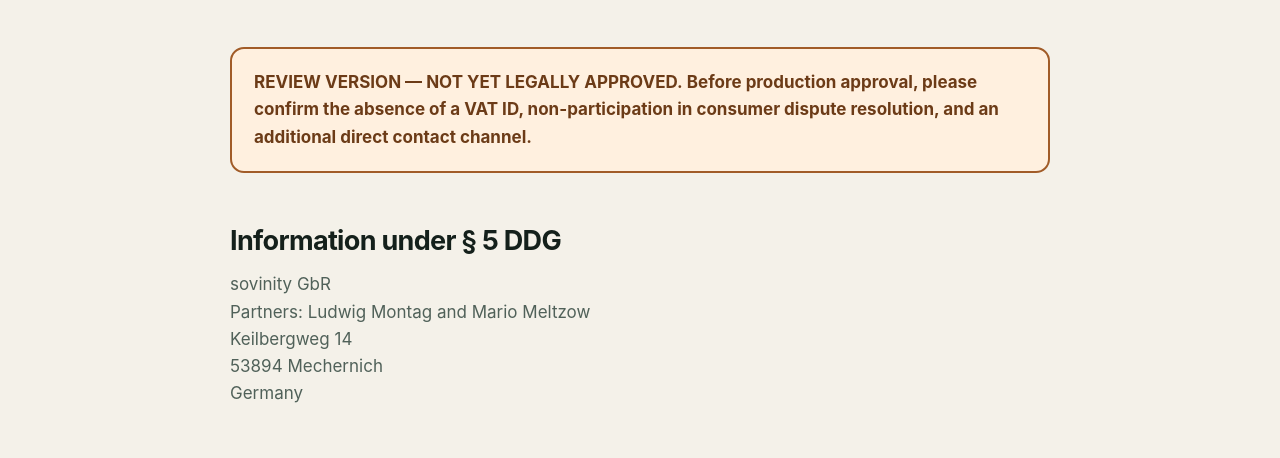
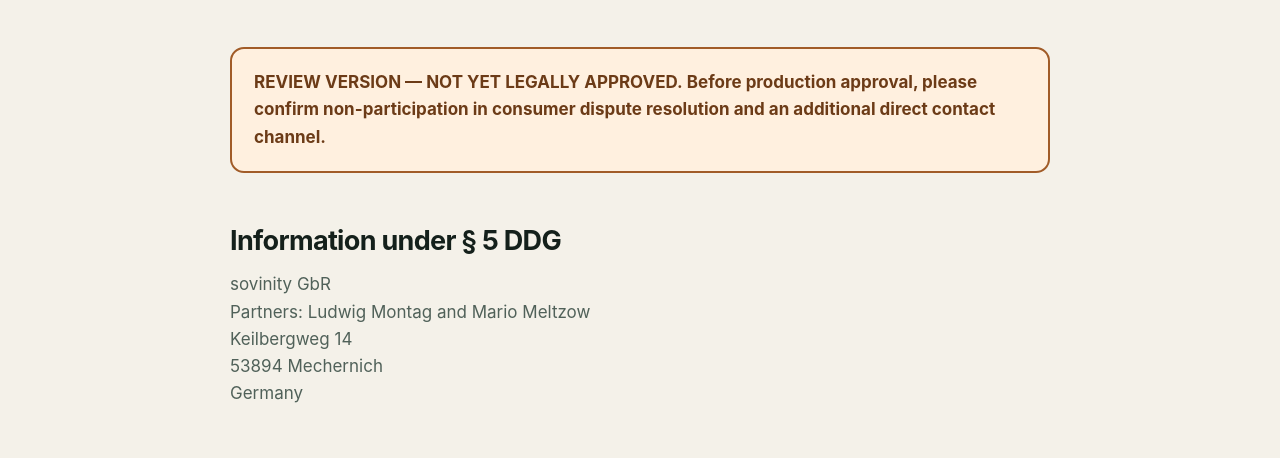
Before and after one commit to sovinityAI/website, a plain HTML site: page en/imprint/index.html in a window 1280 px wide. Shown: the part 325-783 px from the top of the page. Drawn offline with Linux system fonts and the light colour scheme.

Commit message:
Confirm absence of VAT ID

```diff
--- a/en/imprint/index.html
+++ b/en/imprint/index.html
@@ -5,7 +5,7 @@
   <a class="skip-link" href="#main">Skip to content</a>
   <header class="site-header"><nav class="nav container"><a class="wordmark" href="../"><span class="wordmark-mark">S</span><span>sovinity</span></a><div class="nav-links"><a href="../">Home</a><a href="../privacy/">Privacy</a><a class="lang-link" href="../../impressum/" lang="de">DE</a></div></nav></header>
   <main id="main"><header class="legal-hero narrow"><p class="eyebrow">Legal information</p><h1>Imprint</h1></header><article class="legal-content narrow">
-    <div class="draft-notice"><strong>REVIEW VERSION — NOT YET LEGALLY APPROVED.</strong> Before production approval, please confirm the absence of a VAT ID, non-participation in consumer dispute resolution, and an additional direct contact channel.</div>
+    <div class="draft-notice"><strong>REVIEW VERSION — NOT YET LEGALLY APPROVED.</strong> Before production approval, please confirm non-participation in consumer dispute resolution and an additional direct contact channel.</div>
     <h2>Information under § 5 DDG</h2><p>sovinity GbR<br>Partners: Ludwig Montag and Mario Meltzow<br>Keilbergweg 14<br>53894 Mechernich<br>Germany</p>
     <h2>Represented by</h2><p>The partners Ludwig Montag and Mario Meltzow, acting jointly.</p>
     <h2>Contact</h2><p>Email: <a href="mailto:sovinity@meltzow.net">sovinity@meltzow.net</a></p><p><strong>Open review point:</strong> An additional rapid and direct contact method must be selected before final approval.</p>
```
Also changed, not shown: impressum/index.html (+1 -1 lines).
